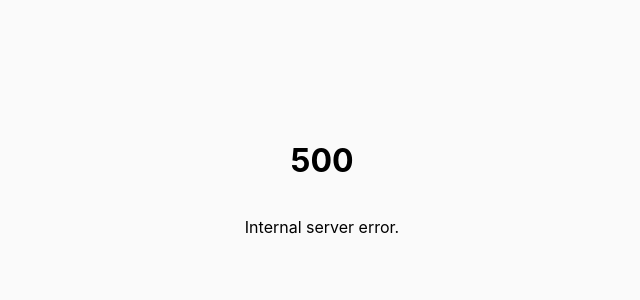
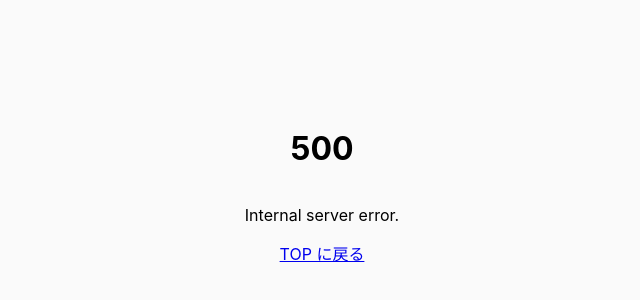
Before and after one commit to ishiyama0530/react-recipes, a React (Create React App) app: page /error in a window 1280 px wide. Shown: the part 214-514 px from the top of the page, without its empty margins (318-958 px from the left). Built offline with nearby package versions, Linux system fonts and the light colour scheme; what typescript-fsa, typescript-fsa-reducers would draw is missing.

Commit message:
update error handle.

```diff
--- a/src/libs/error/ErrorBoundary.tsx
+++ b/src/libs/error/ErrorBoundary.tsx
@@ -1,4 +1,4 @@
-import React from 'react'
+import React, { ErrorInfo } from 'react'
 import env from '../env'
 
 type Props = {
@@ -21,6 +21,11 @@ class ErrorBoundary extends React.PureComponent<Props, State> {
     return { hasError: true }
   }
 
+  componentDidCatch(error: Error, errorInfo: ErrorInfo) {
+    console.error(error)
+    console.error(errorInfo)
+  }
+
   render() {
     if (this.state.hasError) {
       if (!env.develop) {
--- a/src/pages/error/error404.tsx
+++ b/src/pages/error/error404.tsx
@@ -1,5 +1,6 @@
 import React from 'react'
 import './error.css'
+import { Link } from 'react-router-dom'
 
 type Props = { children?: never }
 
@@ -10,6 +11,7 @@ const Error404: React.FC<Props> = () => {
         <h1>404</h1>
       </div>
       <p>Not Found.</p>
+      <Link to="/">TOP に戻る</Link>
     </div>
   )
 }
--- a/src/pages/error/error500.tsx
+++ b/src/pages/error/error500.tsx
@@ -1,5 +1,6 @@
 import React from 'react'
 import './error.css'
+import { Link } from 'react-router-dom'
 
 type Props = { children?: never }
 
@@ -10,6 +11,7 @@ const Error500: React.FC<Props> = () => {
         <h1>500</h1>
       </div>
       <p>Internal server error.</p>
+      <Link to="/">TOP に戻る</Link>
     </div>
   )
 }
```
